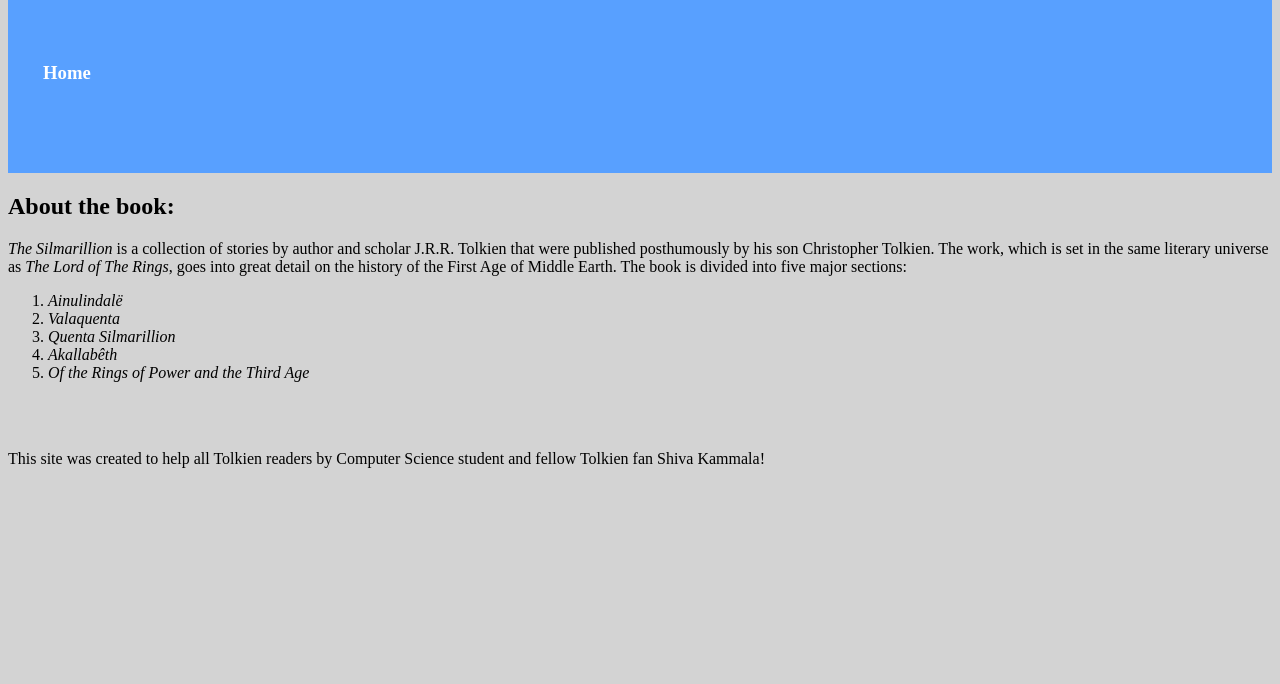
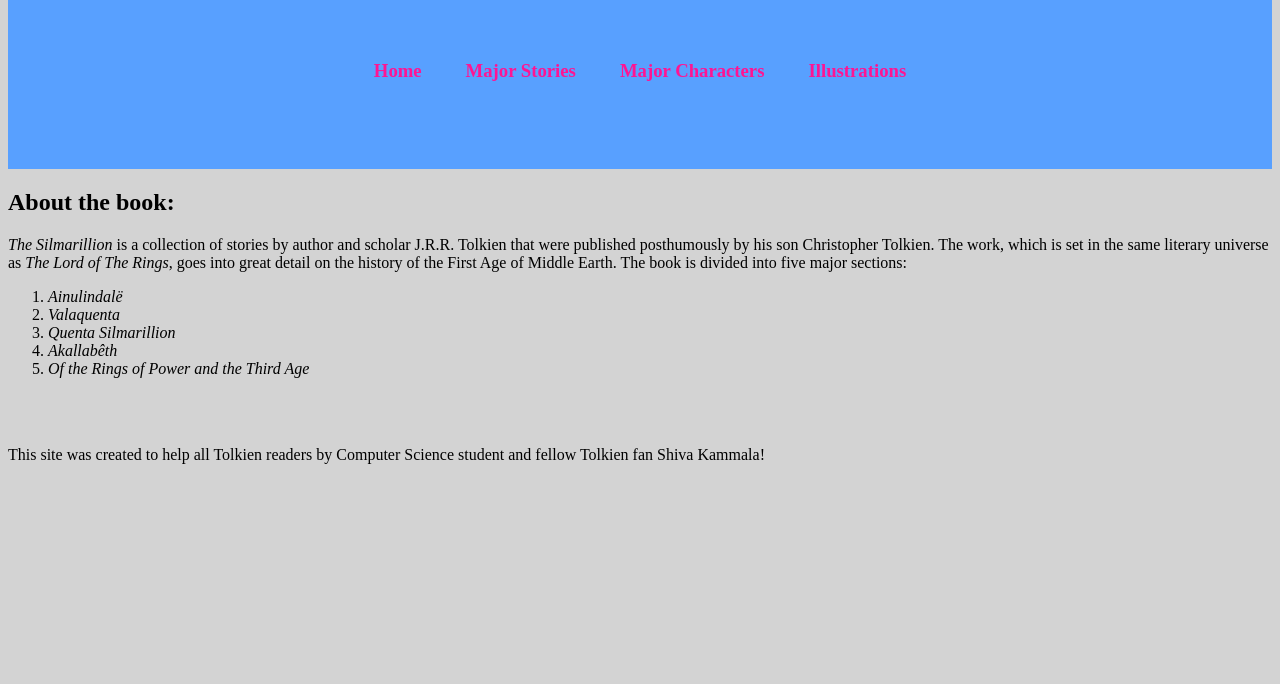
Before and after one commit to jdmar3-comp426/a01-shiva1UNC, a website: page index.html in a window 1280 px wide. Shown: the part 116-800 px from the top of the page. Drawn offline with Linux system fonts and the light colour scheme.

Commit message:
added stories.html

```diff
--- a/index.html
+++ b/index.html
@@ -10,9 +10,12 @@
         <div id="heading">
             <h1 id="title">Guide to Tolkien's <em>The Silmarillion</em></h1>
             <br>
-            <div class="links">
-                <a href:"index.html"><h3>Home</h3></a>
-            </div>
+            <ul class="links">
+                <li><a href:"index.html"><h3>Home</h3></a></li>
+                <li><a href:"stories.html"><h3>Major Stories</h3></a></li>
+                <li><a href:"characters.html"><h3>Major Characters</h3></a></li>
+                <li><a href:"media.html"><h3>Illustrations</h3></a></li>
+            </ul>
             <br>
         </div>
         <div>
--- a/styles.css
+++ b/styles.css
@@ -3,17 +3,26 @@
 }
 #heading {
     background-color: #58a0ff;
-    padding: 35px;
+    padding: 25px;
     color: #ffff;
+}
+ul.links {
+    padding-left: 0px;
+    text-align: center;
+}
+ul.links > li {
+    display:inline-block;
+    padding: 10px 20px;
+}
+ul.links > li > a {
+    color: deeppink;
+}
+ul > li:hover{
+    border-style: solid;
+    border-width: 2px;
+    border-color: #ffff;
+    cursor: pointer;
 }
 .content {
     font-family: "Times New Roman", Times, serif;
 }
-a{
-    padding: 8px;
-}
-a:hover, a:active {
-    border-style: solid;
-    border-width: 2px;
-    border-color: #ffff;
-}
```
Also changed, not shown: stories.html (added, +23 -0 lines).
